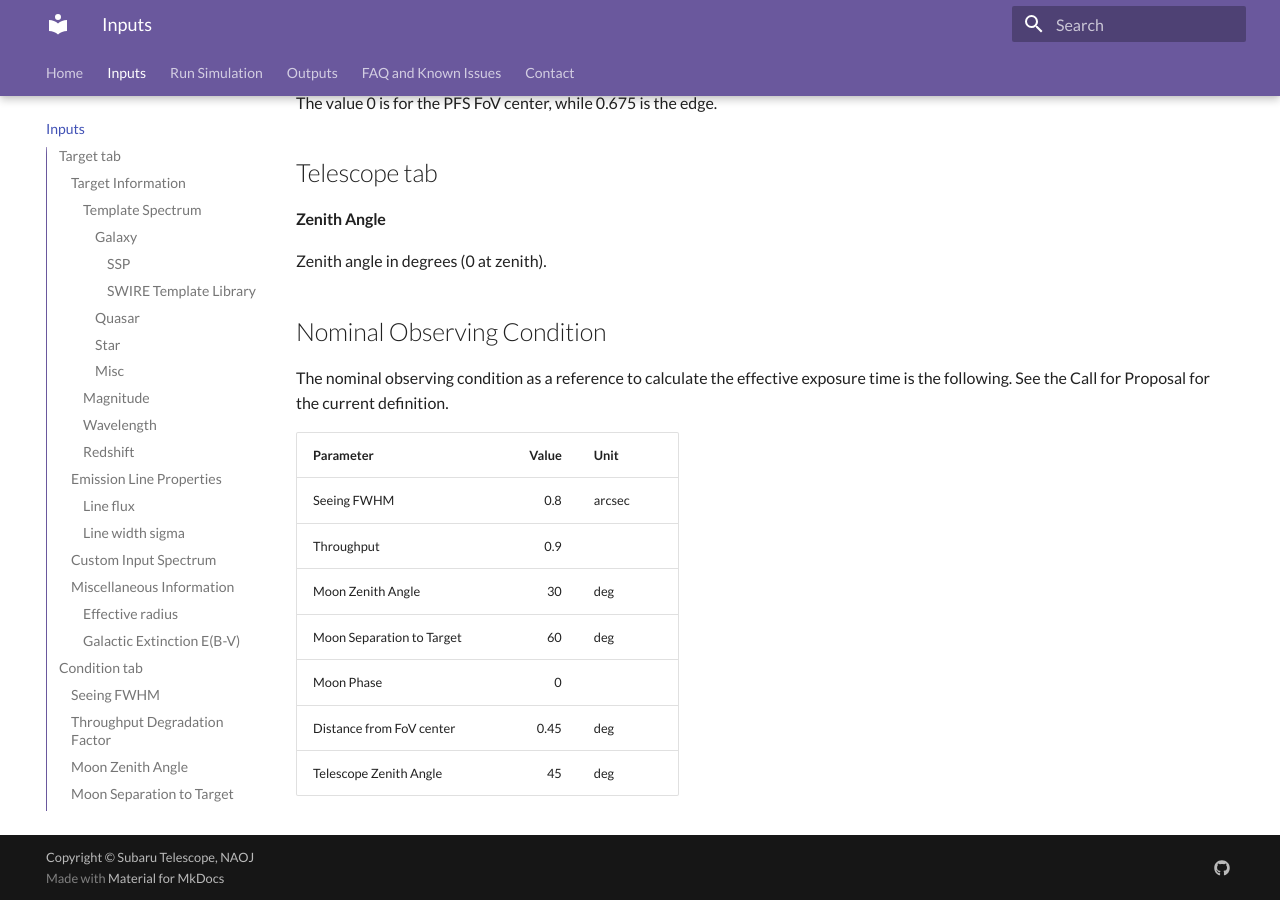
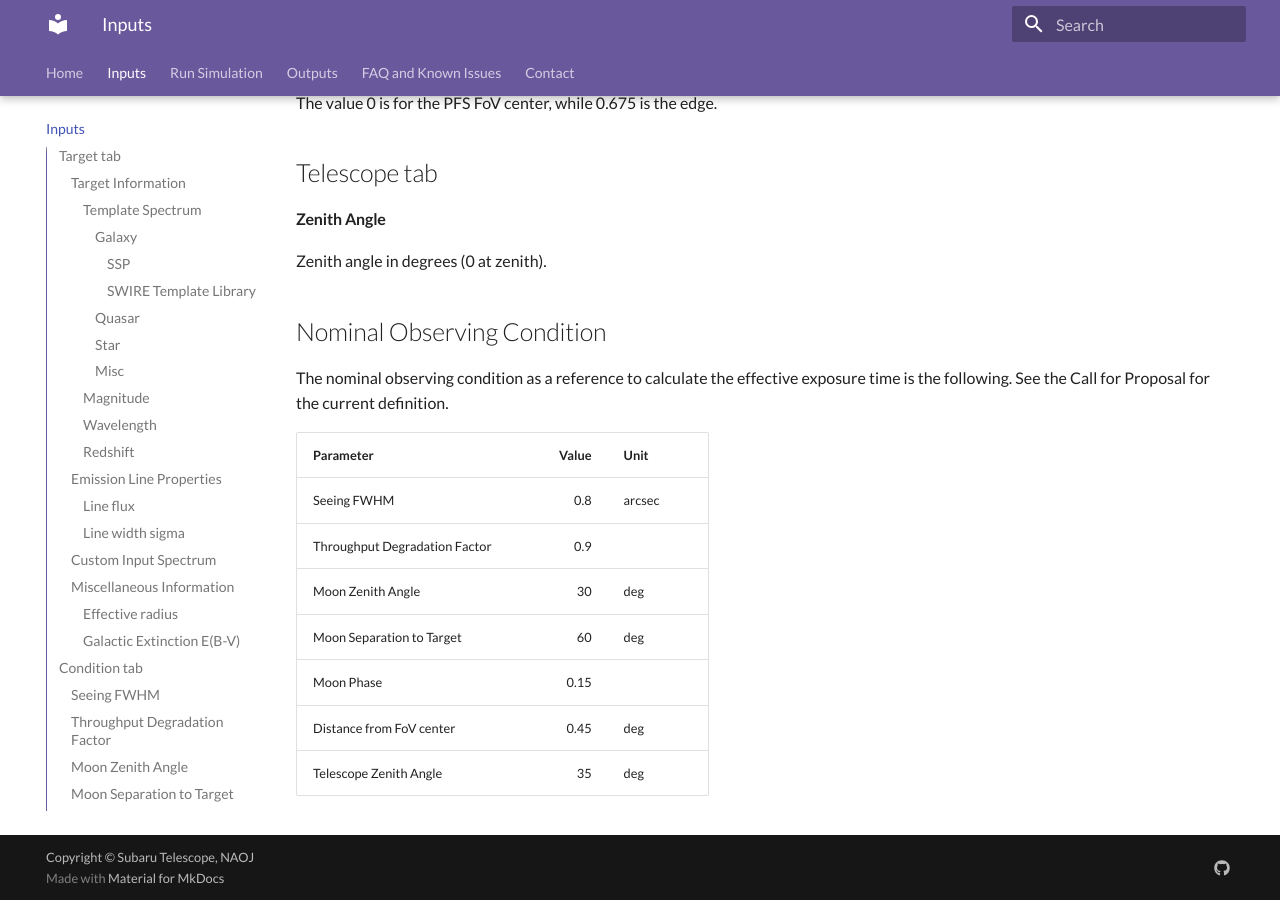
Before and after one commit to Subaru-PFS/spt_etc_webapp, an MkDocs documentation site: the page built from docs/docs/inputs.md, in a window 1280 px wide and 900 px high, scrolled down 3900 px. Built offline with MkDocs 1.6.1 and Material for MkDocs 9.7.7, drawn with Linux system fonts in a browser that asks for light colours.

```diff
--- a/docs/docs/inputs.md
+++ b/docs/docs/inputs.md
@@ -154,12 +154,12 @@ Zenith angle in degrees (0 at zenith).
 The nominal observing condition as a reference to calculate the effective exposure time is the following.
 See the Call for Proposal for the current definition.
 
-| Parameter                 | Value | Unit   |
-|---------------------------|------:|--------|
-| Seeing FWHM               |   0.8 | arcsec |
-| Throughput                |   0.9 |        |
-| Moon Zenith Angle         |    30 | deg    |
-| Moon Separation to Target |    60 | deg    |
-| Moon Phase                |     0 |        |
-| Distance from FoV center  |  0.45 | deg    |
-| Telescope Zenith Angle    |    45 | deg    |
+| Parameter                     | Value | Unit   |
+|-------------------------------|------:|--------|
+| Seeing FWHM                   |   0.8 | arcsec |
+| Throughput Degradation Factor |   0.9 |        |
+| Moon Zenith Angle             |    30 | deg    |
+| Moon Separation to Target     |    60 | deg    |
+| Moon Phase                    |  0.15 |        |
+| Distance from FoV center      |  0.45 | deg    |
+| Telescope Zenith Angle        |    35 | deg    |
```
